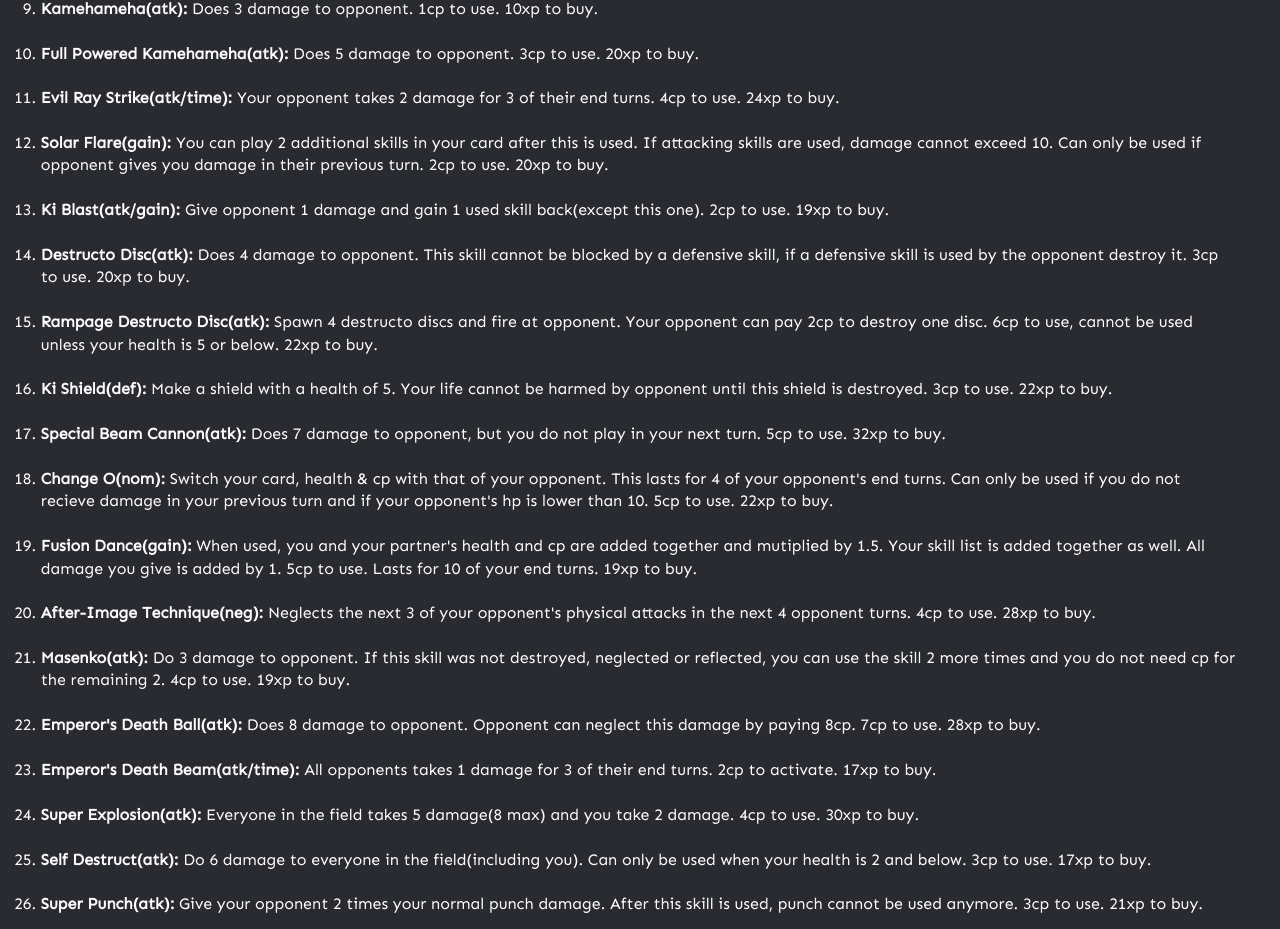
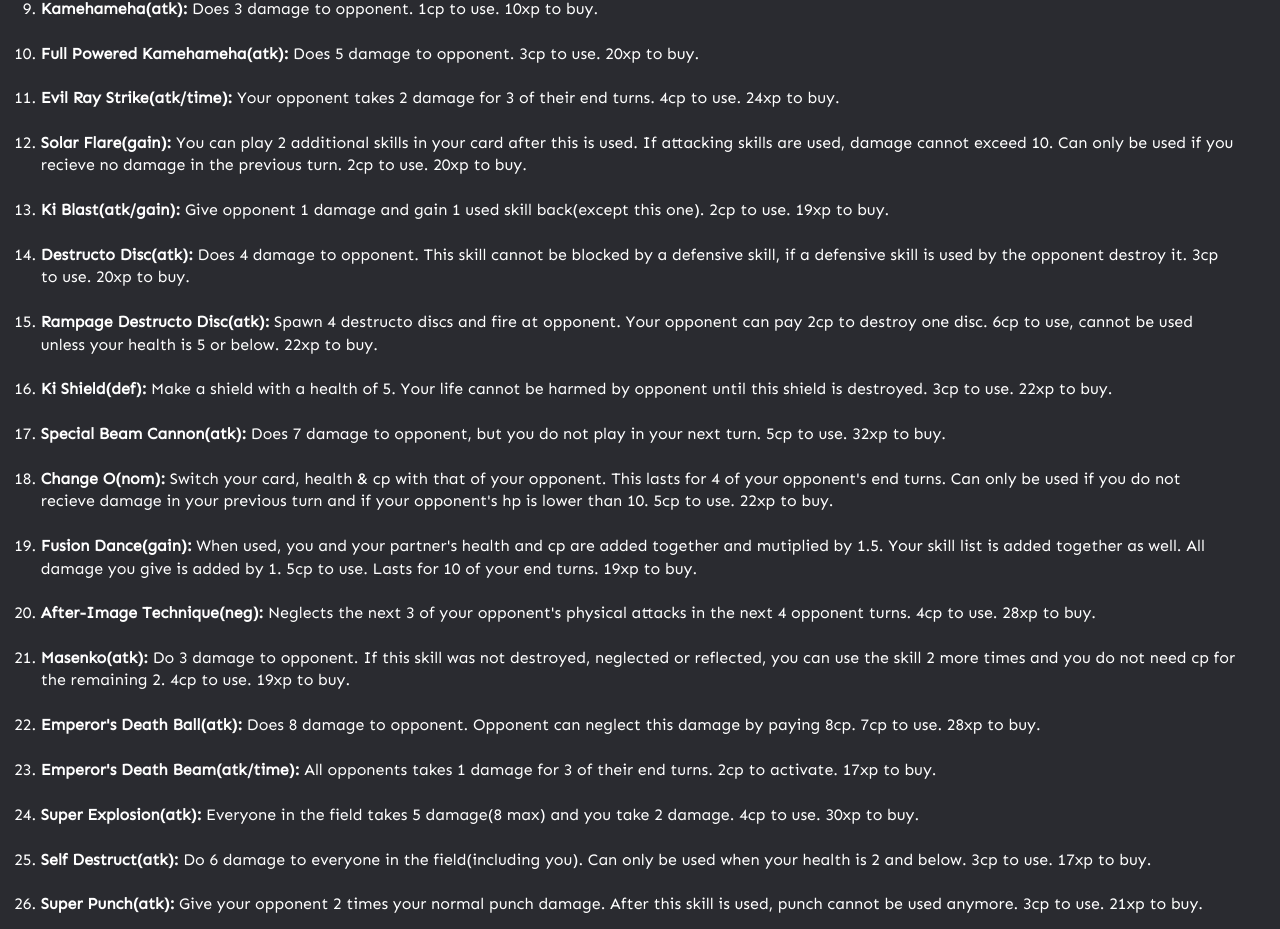
Before and after one commit to shonenforcerpg/shonenforcerpg.github.io, a plain HTML site: page skills.html in a window 1280 px wide. Shown: the part 1458-2387 px from the top of the page. Drawn offline with Linux system fonts and the light colour scheme.

Commit message:
Update skills.html

```diff
--- a/skills.html
+++ b/skills.html
@@ -75,7 +75,7 @@
                         <li class="saiyan"><b>Kamehameha(atk): </b>Does 3 damage to opponent. 1cp to use. 10xp to buy.</li><br>
                         <li class="saiyan"><b>Full Powered Kamehameha(atk): </b>Does 5 damage to opponent. 3cp to use. 20xp to buy.</li><br>
                         <li class="saiyan"><b>Evil Ray Strike(atk/time): </b>Your opponent takes 2 damage for 3 of their end turns. 4cp to use. 24xp to buy.</li><br>
-                        <li class="saiyan"><b>Solar Flare(gain): </b>You can play 2 additional skills in your card after this is used. If attacking skills are used, damage cannot exceed 10. Can only be used if opponent gives you damage in their previous turn. 2cp to use. 20xp to buy.</li><br>
+                        <li class="saiyan"><b>Solar Flare(gain): </b>You can play 2 additional skills in your card after this is used. If attacking skills are used, damage cannot exceed 10. Can only be used if you recieve no damage in the previous turn. 2cp to use. 20xp to buy.</li><br>
                         <li class="saiyan"><b>Ki Blast(atk/gain): </b>Give opponent 1 damage and gain 1 used skill back(except this one). 2cp to use. 19xp to buy.</li><br>
                         <li class="saiyan"><b>Destructo Disc(atk): </b>Does 4 damage to opponent. This skill cannot be blocked by a defensive skill, if a defensive skill is used by the opponent destroy it. 3cp to use. 20xp to buy.</li><br>
                         <li class="saiyan"><b>Rampage Destructo Disc(atk): </b>Spawn 4 destructo discs and fire at opponent. Your opponent can pay 2cp to destroy one disc. 6cp to use, cannot be used unless your health is 5 or below. 22xp to buy.</li><br>
```
